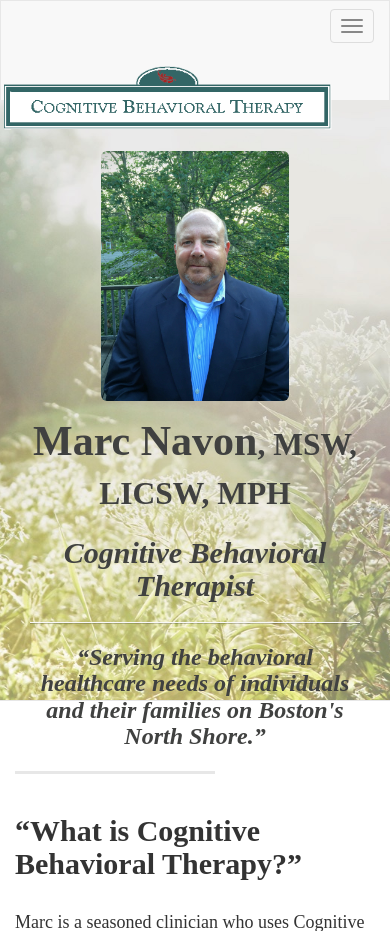
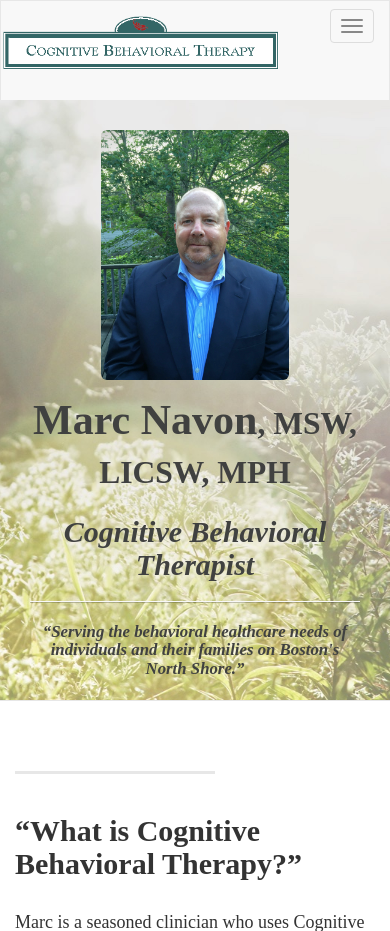
Before and after one commit to benwells/therapy-website, a Node server app: page / in a window 390 px wide. Shown: the top 931 px of the page. Run offline with Node 20, Linux system fonts and the light colour scheme; some libraries are stand-ins or nearby versions.

Commit message:
intro tagline for small devices and link target correction

```diff
--- a/app/views/home/home-template.jade
+++ b/app/views/home/home-template.jade
@@ -83,7 +83,7 @@
               h2
                 i Cognitive Behavioral Therapist
               hr.intro-divider
-              h3
+              h3#introtagline
                 i
                   | &ldquo;Serving the behavioral healthcare needs of individuals and their families on
                   | Boston&apos;s North Shore.&rdquo;
@@ -92,7 +92,7 @@
 block healthcare
   .content-section-b
     .container
-      #about.row
+      #healthcare.row
         .col-lg-5.col-sm-6
           hr.section-heading-spacer
           .clearfix
--- a/public/css/styles.css
+++ b/public/css/styles.css
@@ -316,7 +316,16 @@
   }
 }
 
+@media(max-width:450px) {
+  #introtagline {
+    font-size: 120%;
+  }
+}
 @media(max-width:767px) {
+    img.brand {
+      max-width: 280px;
+    }
+
     .intro-message  h1 {
       margin-top:0px;
     }
```
